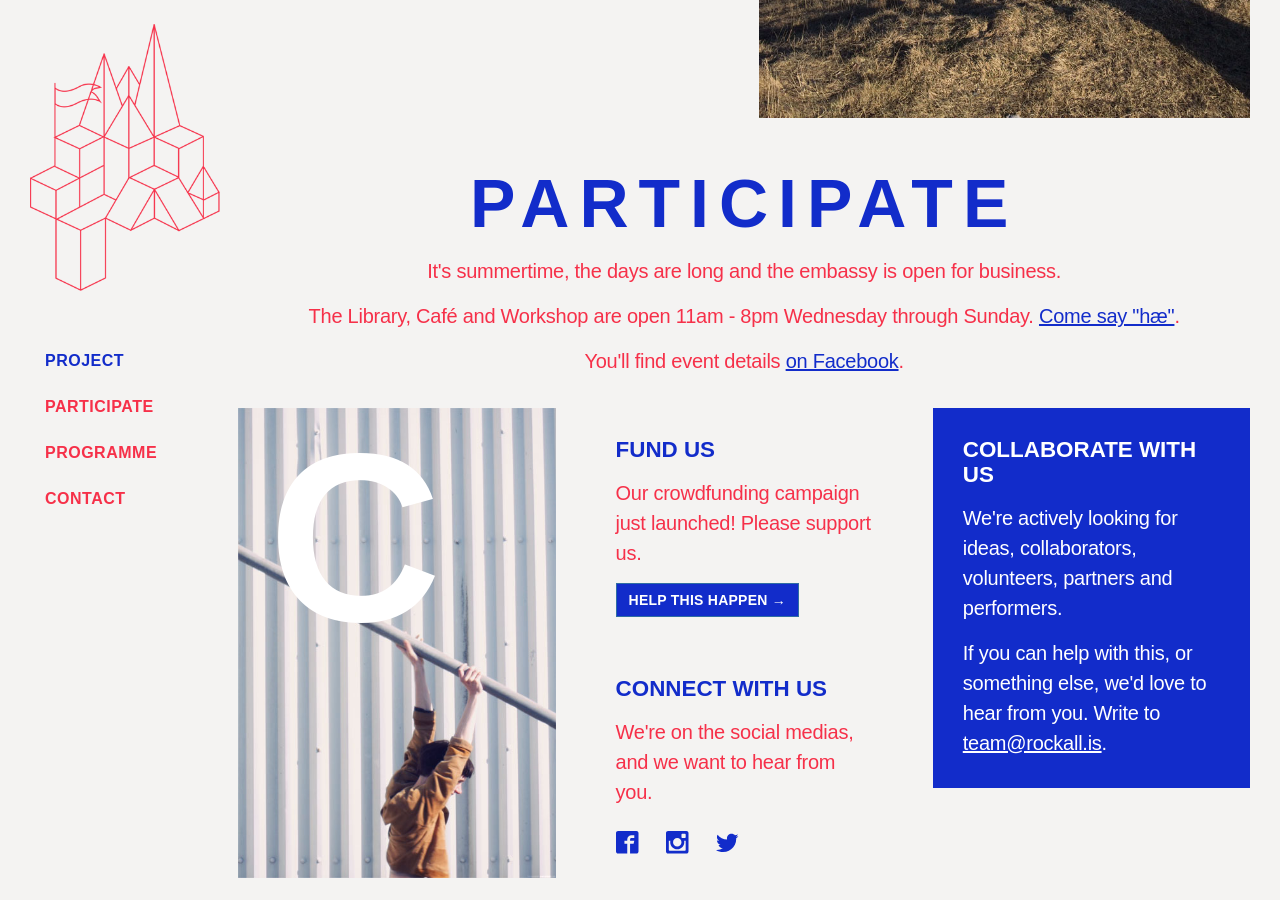
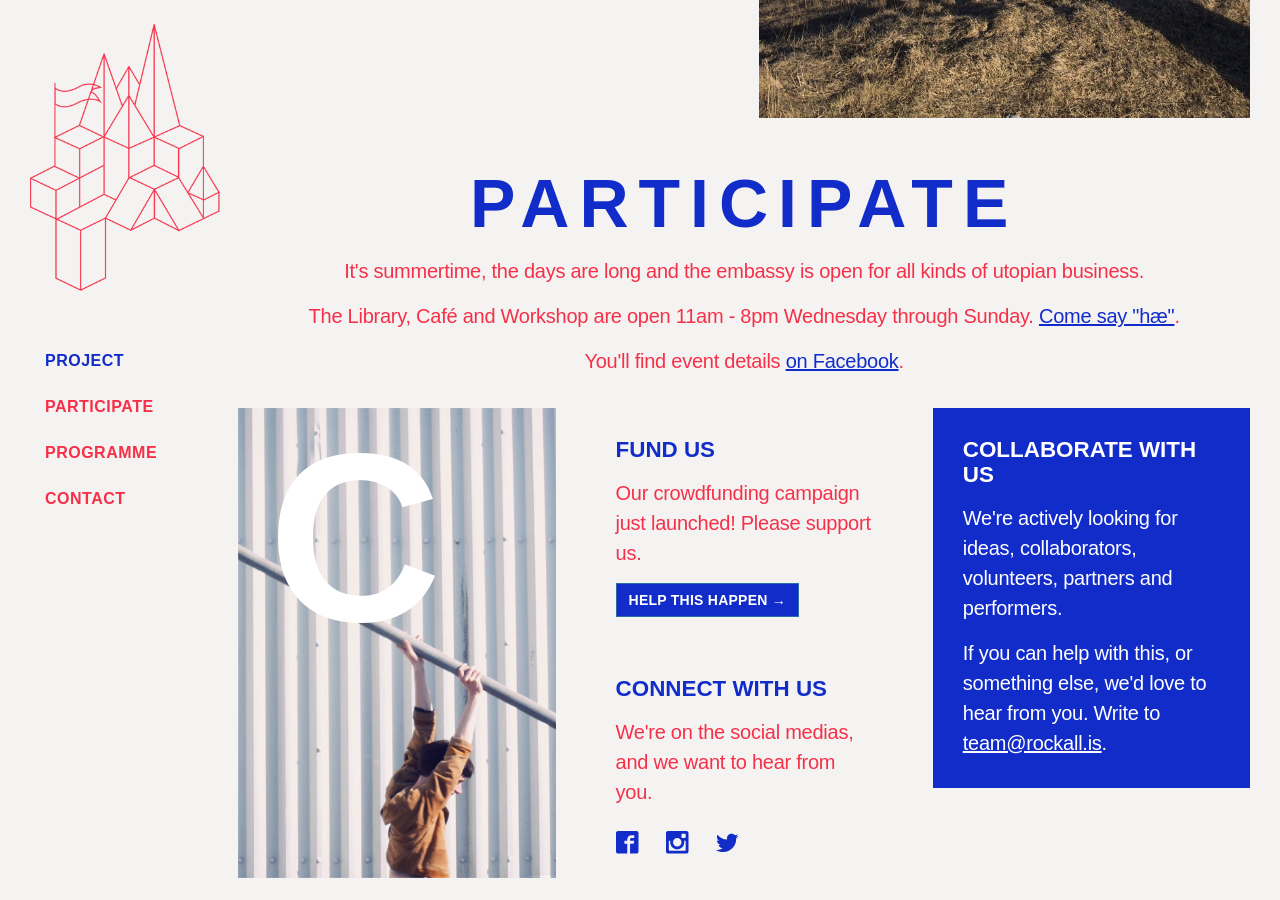
Before and after one commit to rockall-festival/rockall-festival.github.io, a Jekyll site: the page built from index.html, in a window 1280 px wide and 900 px high, scrolled down 1369 px. Built offline with Jekyll 4.4.1, drawn with Linux system fonts in a browser that asks for light colours.

Commit message:
Tweak participate text
Signed-off-by: Peter Hartree <web@peterhartree.co.uk>

```diff
--- a/index.html
+++ b/index.html
@@ -100,7 +100,7 @@ layout: home
         <div class="row margin-top-nesgative-larger">
           <div class="col-sm-12 margin-bottom-large text-align-center">
             <h1>Participate</h1>
-            <p>It's summertime, the days are long and the embassy is open for business.</p>
+            <p>It's summertime, the days are long and the embassy is open for all kinds of utopian business.</p>
             <p>The Library, Café and Workshop are open 11am - 8pm Wednesday through Sunday. <a href="https://www.google.co.uk/maps/@64.1523942,-21.9485566,3a,75y,182.38h,86.56t/data=!3m6!1e1!3m4!1s6J0SUlyvN0YfgUIxyx0q-Q!2e0!7i13312!8i6656" target="_blank">Come say "hæ"</a>.</p>
             <p>You'll find event details <a href="https://www.facebook.com/RockallEmbassy/events" target="_blank">on Facebook</a>.</p>
           </div>
```
